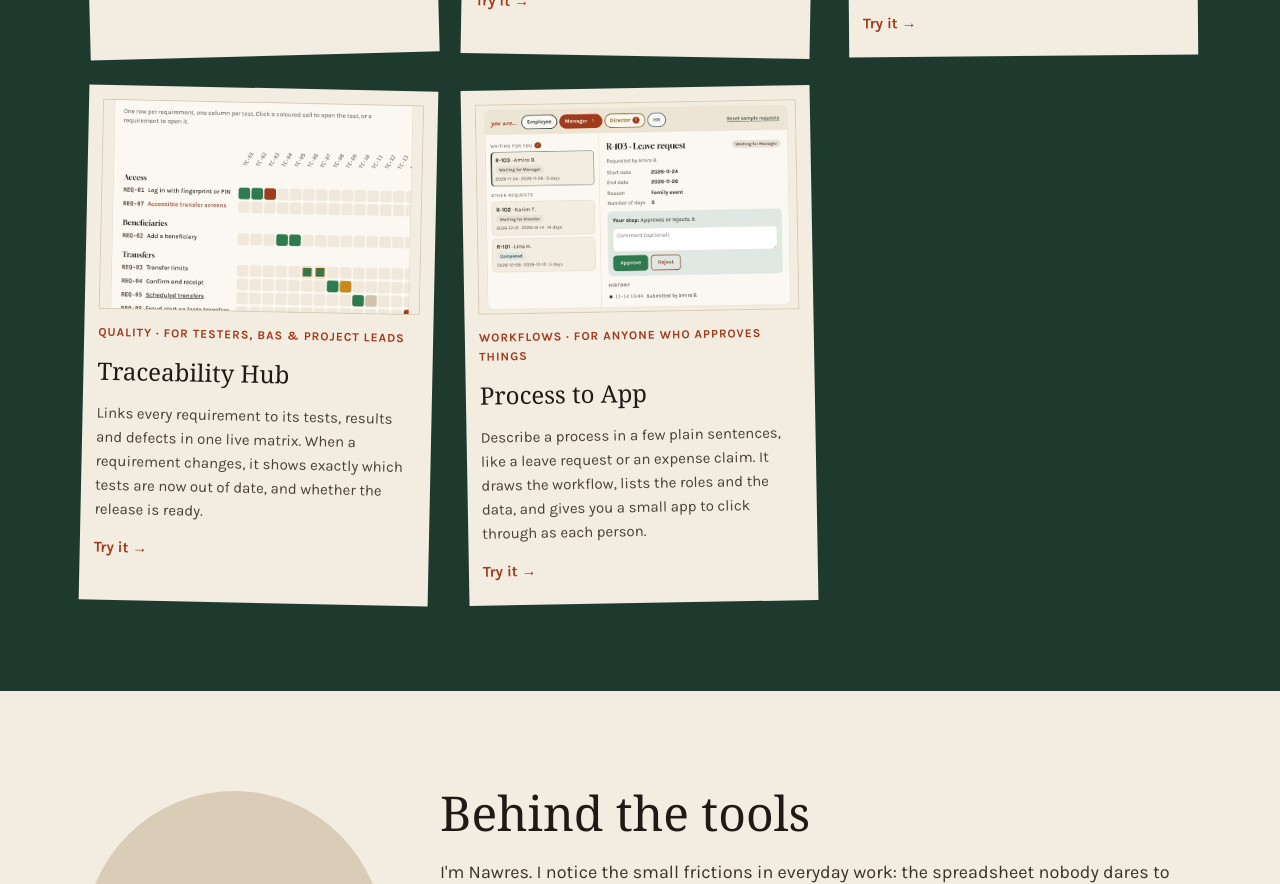
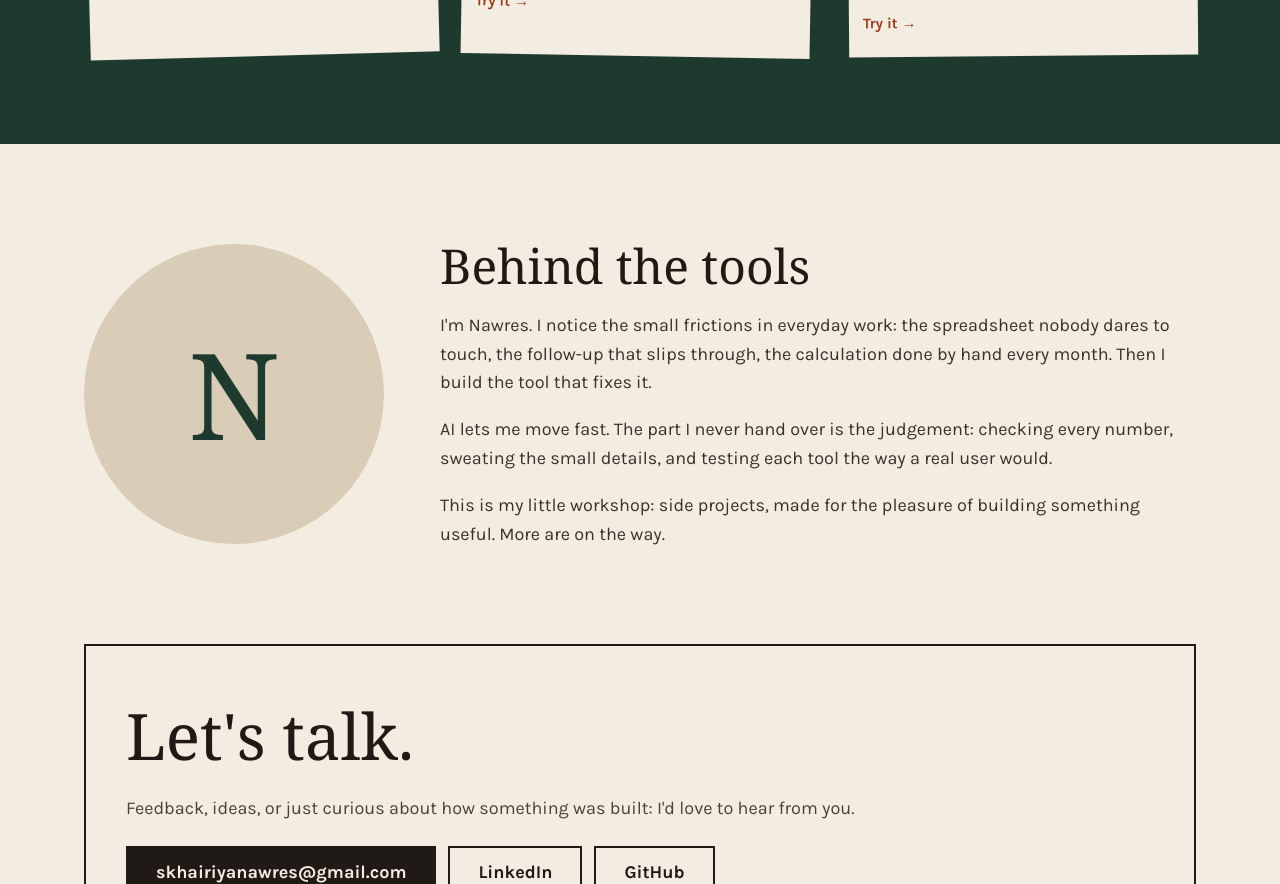
Before and after one commit to Nawres-Skhairia/portfolio, a plain HTML site: page index.html in a window 1280 px wide. Shown: the part 1453-2337 px from the top of the page. Drawn offline with Linux system fonts and the light colour scheme; a web font is replaced by a local one.

Commit message:
Hide Traceability Hub and Process to App from the portfolio for now
Co-Authored-By: Claude Opus 5.5 <noreply@anthropic.com>
Claude-Session: https://claude.ai/code/session_01SrSmsb4nB8mY7TBgMaUMDs

```diff
--- a/index.html
+++ b/index.html
@@ -69,20 +69,6 @@
             <p>Explains the Excel file only one person understands: how the numbers are calculated, the rules hidden in its formulas, and what could quietly go wrong. You can even ask it questions, in French or English.</p>
             <span class="card-cta">Try it →</span>
           </a>
-          <a class="card card-link" href="/projects/traceability-hub/">
-            <img class="shot-img" src="/assets/thumbs/traceability-hub.jpg" alt="" width="840" height="546" loading="lazy">
-            <span class="for">Quality · For testers, BAs &amp; project leads</span>
-            <h3>Traceability Hub</h3>
-            <p>Links every requirement to its tests, results and defects in one live matrix. When a requirement changes, it shows exactly which tests are now out of date, and whether the release is ready.</p>
-            <span class="card-cta">Try it →</span>
-          </a>
-          <a class="card card-link" href="/projects/process-to-app/">
-            <img class="shot-img" src="/assets/thumbs/process-to-app.jpg" alt="" width="840" height="546" loading="lazy">
-            <span class="for">Workflows · For anyone who approves things</span>
-            <h3>Process to App</h3>
-            <p>Describe a process in a few plain sentences, like a leave request or an expense claim. It draws the workflow, lists the roles and the data, and gives you a small app to click through as each person.</p>
-            <span class="card-cta">Try it →</span>
-          </a>
         </div>
       </div>
     </section>
```
Also changed, not shown: projects/process-to-app/index.html (+1 -0 lines), projects/traceability-hub/index.html (+1 -0 lines), sitemap.xml (+0 -8 lines).
